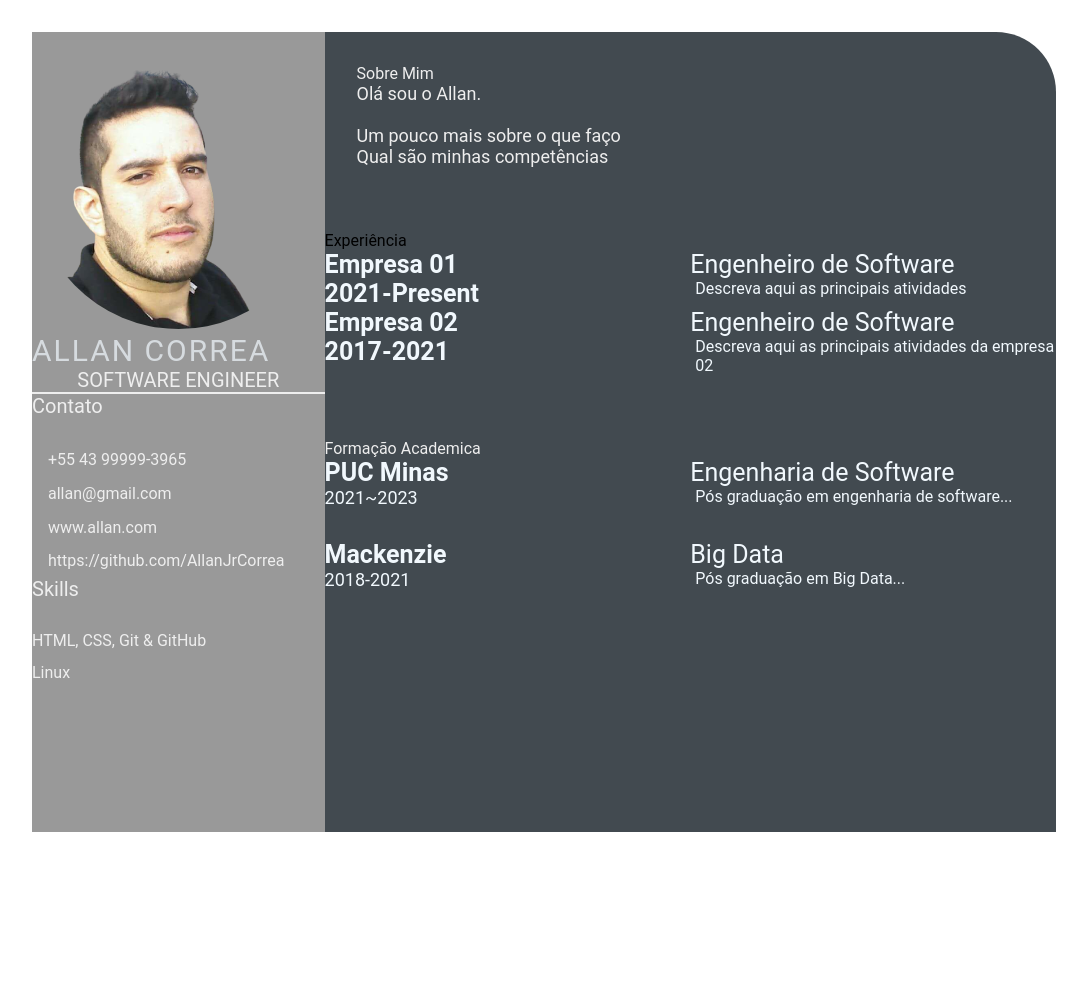
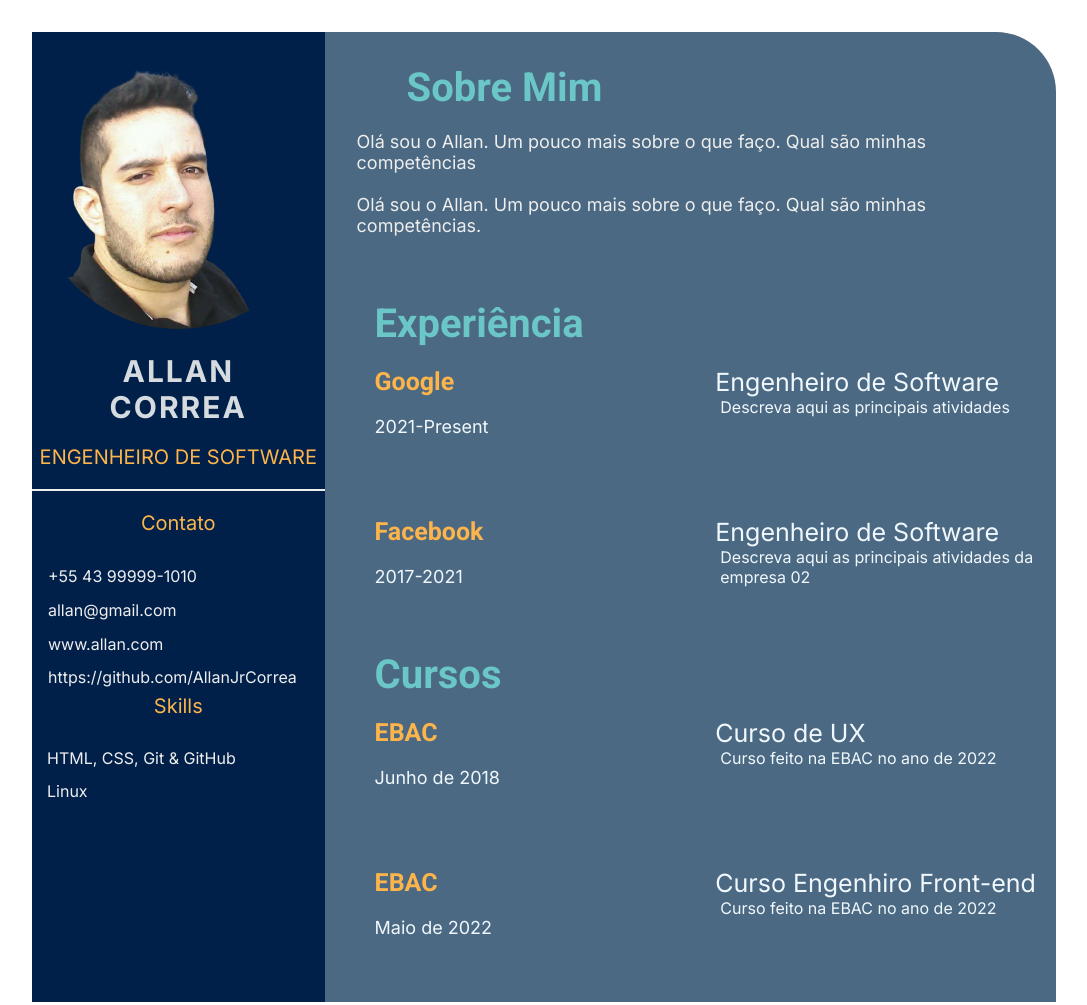
Before and after one commit to AllanJrCorrea/allan.github.io, a plain HTML site: page index.html in a window 1280 px wide. Shown: the whole page, without its empty margins (96-1183 px from the left). Before the commit the page ends 864 px from the top, so only its background shows below. Drawn offline with Linux system fonts and the light colour scheme.

Commit message:
adicionando fonte

```diff
--- a/index.html
+++ b/index.html
@@ -1,6 +1,5 @@
 <!DOCTYPE html>
-<html lang="en">
-
+<html lang="PT-BR">
 <head>
     <meta charset="UTF-8">
     <meta http-equiv="X-UA-Compatible" content="IE=edge">
@@ -9,21 +8,24 @@
 
     <link rel="stylesheet" href="style.css">
 
+    <link rel="preconnect" href="https://fonts.googleapis.com">
+    <link rel="preconnect" href="https://fonts.gstatic.com" crossorigin>
+    <link href="https://fonts.googleapis.com/css2?family=Inter:wght@400;700&family=Roboto:wght@400;700&display=swap" rel="stylesheet">
+
 </head>
-
 <body>
     <main class="resume-contents">
         <section class="left-section">
             <section class="left-section-content">
                 <div class="profile">
-                    <img class="profile-image" src="img/profile-image.png" alt="Profile image">
-                    <p class="name">Allan Correa</p>
-                    <p class="profession">Software Engineer</p>
+                    <img class="profile-image" src="img/profile-image.png" alt="Profile image"><br><br>
+                    <p class="name">Allan <br> Correa</p> <br>
+                    <p class="profession">Engenheiro de Software</p> <br>
                 </div>
-                <div class="contact-info">
+                <div class="contact-info"><br>
                     <p class="left-title">Contato</p>
                     <ul>
-                        <li><i class="fa fa-phone"></i>+55 43 99999-3965</li>
+                        <li><i class="fa fa-phone"></i>+55 43 99999-1010</li>
                         <li><i class="fa fa-envelope"></i>allan@gmail.com</li>
                         <li><i class="fa fa-globe"></i>www.allan.com</li>
                         <li><i class="fa fa-github"></i>https://github.com/AllanJrCorrea</li>
@@ -32,12 +34,8 @@
                 <div class="skills">
                     <p class="left-title">Skills</p>
                     <ul>
-                        <li>
-                            <p>HTML, CSS, Git & GitHub</p>
-                        </li>
-                        <li>
-                            <p>Linux</p>
-                        </li>
+                        <li><p>HTML, CSS, Git & GitHub</p></li>
+                        <li><p>Linux</p></li>
                     </ul>
                 </div>
             </section>
@@ -45,22 +43,22 @@
             <section class="right-section">
                 <div class="right-section-contents">
                     <section class="about gap">
-                    <div class="right-title">Sobre Mim</div>
+                        <div class="right-title">Sobre Mim</div><br>
                         <p class="about-me-contents">
-                        Olá sou o Allan.<br>
-                        <br> Um pouco mais sobre o que faço
-                        <br> Qual são minhas competências
+                            Olá sou o Allan. Um pouco mais sobre o que faço. Qual são minhas competências<br><br>
+                            Olá sou o Allan. Um pouco mais sobre o que faço. Qual são minhas competências.
 
                         </p>
+
                     </section>
 
                 </div>
             <section class="experience gap">
-                <div class="rigth-title">Experiência</div>
+                <div class="right-title">Experiência</div><br>
                 <div class="experience-contents">
                     <div class="exp-left">
-                        <p class="exp-company-name">Empresa 01</p>
-                        <p class="exp-company-name">2021-Present</p>
+                        <p class="exp-company-empresa">Google</p><br>
+                        <p class="exp-company-name">2021-Present</p><br><br><br><br>
                     </div>
                     <div class="exp-right">
                         <p class="exp-position">Engenheiro de Software</p>
@@ -69,7 +67,7 @@
                         </p>
                     </div>
                     <div class="exp-left">
-                        <p class="exp-company-name">Empresa 02</p>
+                        <p class="exp-company-empresa">Facebook</p><br>
                         <p class="exp-company-name">2017-2021</p>
                     </div>
                     <div class="exp-right">
@@ -81,37 +79,35 @@
                 </div>
 
             </section>
-            <section class="education gap">
-                <div class="right-title">Formação Academica</div>
-                <div class="education-contents">
-                    <div class="education-left">
-                        <p class="education-school-name">PUC Minas</p>
-                        <p class="educationp-time-period">2021~2023</p>
+            <section class="awrds gap">
+                <div class="right-title">Cursos</div><br>
+                <div class="awards-contents">
+                    <div class="awards-left">
+                        <p class="awards-company-name">EBAC</p><br>
+                        <p class="awards-time-period">Junho de 2018</p><br><br><br><br>
                     </div>
-                    <div class="education-right">
-                        <p class="education-subject">Engenharia de Software</p>
-                        <p class="education-desc">
-                            Pós graduação em engenharia de software...
+                    <div class="awards-right">
+                        <p class="awards-name">Curso de UX</p>
+                        <p class="awards-desc">
+                           Curso feito na EBAC no ano de 2022
                         </p>
+
                     </div>
+                    <div class="awards-left">
+                        <p class="awards-company-name">EBAC</p><br>
+                        <p class="awards-time-period">Maio de 2022</p>
                     </div>
-                <div class="education-contents">
-                    <div class="education-left">
-                        <p class="education-school-name">Mackenzie</p>
-                        <p class="educationp-time-period">2018-2021</p>
-                    </div>
-                    <div class="education-right">
-                        <p class="education-subject">Big Data</p>
-                        <p class="education-desc">
-                            Pós graduação em Big Data...
+                    <div class="awards-right">
+                        <p class="awards-name">Curso Engenhiro Front-end</p>
+                        <p class="awards-desc">
+                           Curso feito na EBAC no ano de 2022
                         </p>
+
                     </div>
                 </div>
             </section>
-
         </section>
 
     </main>
 </body>
-
 </html>
--- a/style.css
+++ b/style.css
@@ -3,7 +3,7 @@
     padding: 0;
     box-sizing: border-box;
     list-style: none;
-    font-family: 'Roboto', sans-serif;
+    font-family: 'Inter', sans-serif;
 }
 
 .resume-contents {
@@ -17,13 +17,13 @@
 .left-section {
     grid-column: span 2;
     height: 100%;
-    background-color: #999999;
+    background-color: #00204a;
 }
 
 .right-section {
     grid-column: span 5;
     height: 100%;
-    background-color: #424a50;
+    background-color: #4b6982;
     border-radius: 0px 60px 0px 0px;
 }
 
@@ -44,12 +44,14 @@
 .name {
     color: #D6DBDF;
     font-size: 30px;
+    font-weight: 700;
     letter-spacing: 2px;
     text-transform: uppercase;
+    text-align: center;
 }
 
 .profession {
-    color: #eeeeee;
+    color: #FDB44B;
     font-size: 20px;
     text-transform: uppercase;
     text-align: center;
@@ -57,8 +59,9 @@
 
 /* .contact-info { border-bottom: 2px solid #1B2631; } */
 .left-title {
-    color: #eeeeee;
+    color: #FDB44B;
     font-size: 20px;
+    text-align: center;
 }
 
 .contact-info ul {
@@ -83,6 +86,7 @@
 }
 .skills ul li p {
     padding: .4rem 0;
+    margin-left: 15px ;
     color: #eeeeee;
 }
 
@@ -91,7 +95,11 @@
 }
 
 .right-title {
-    color: #eeeeee;
+    color: #6AC6C7;
+    font-family: 'Roboto', sans-serif;
+    font-size: 40px;
+    font-weight: 700;
+    margin-left: 50px;
 }
 
 .gap {
@@ -109,13 +117,21 @@
     grid-template-columns: repeat(2, 1fr);
     padding-bottom: 2rem;
     color: #F1F8FD;
+    margin-left: 50px;
+}
+.exp-company-empresa,
+.awards-company-name{
+    font-family: 'Roboto', sans-serif;
+    font-size: 25px;
+    font-weight: 700;
+    color: #FDB44B;
 }
 
 .exp-company-name,
 .education-school-name,
+.awards-time-period
 .awards-company-name {
-    font-size: 25px;
-    font-weight: bold;
+    font-size: 18px;
 }
 
 .exp-time-period,
```
Lines whose indentation alone changed are shown as unchanged.
